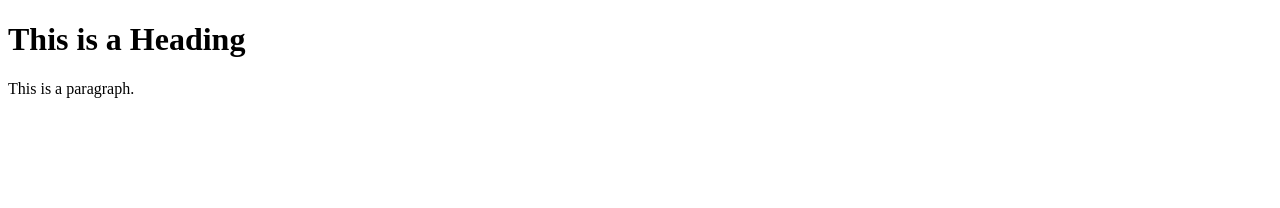
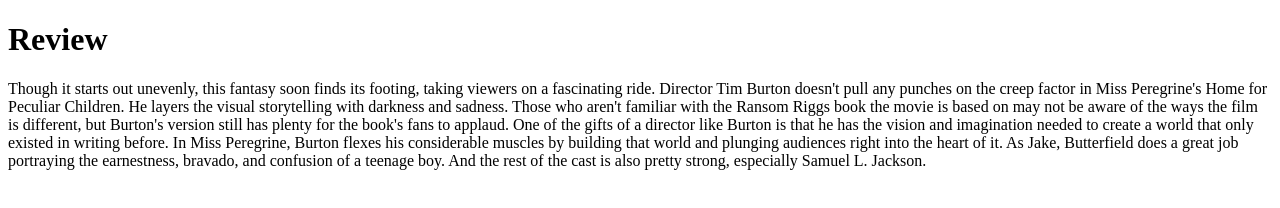
Before and after one commit to dhs17y1cyeongyushi/dhs17y1cyeongyushi.github.io, a plain HTML site: page page1.html in a window 1280 px wide. Drawn offline with Linux system fonts and the light colour scheme.

Commit message:
Update page1.html

```diff
--- a/page1.html
+++ b/page1.html
@@ -1,12 +1,17 @@
 <!DOCTYPE html>
 <html>
 <head>
-<title>My Reaction for Miss Pereguin's Home for Peculiar Children</title>
+<title>My Review for Miss Peregrine's Home for Peculiar Children</title>
 </head>
 <body>
 
-<h1>This is a Heading</h1>
-<p>This is a paragraph.</p>
+<h1>Review</h1>
+<p>
+Though it starts out unevenly, this fantasy soon finds its footing, taking viewers on a fascinating ride. Director Tim Burton doesn't pull any punches on the creep factor in Miss Peregrine's Home for Peculiar Children. He layers the visual storytelling with darkness and sadness. Those who aren't familiar with the Ransom Riggs book the movie is based on may not be aware of the ways the film is different, but Burton's version still has plenty for the book's fans to applaud.
+One of the gifts of a director like Burton is that he has the vision and imagination needed to create a world that only existed in writing before. In Miss Peregrine, Burton flexes his considerable muscles by building that world and plunging audiences right into the heart of it. As Jake, Butterfield does a great job portraying the earnestness, bravado, and confusion of a teenage boy. And the rest of the cast is also pretty strong, especially Samuel L. Jackson.</p>
+
+
+
 
 </body>
 </html>
```
